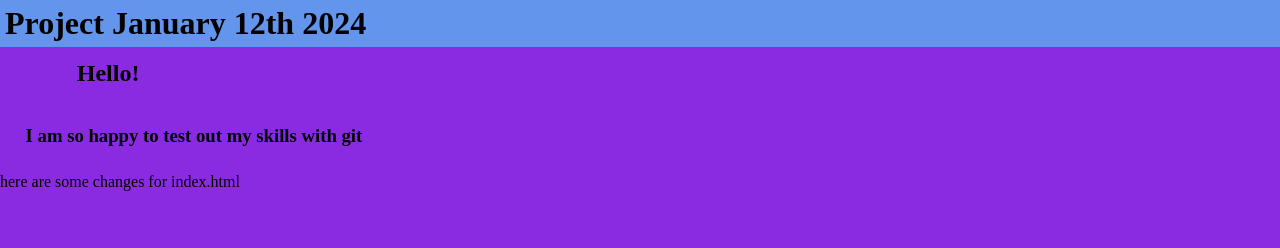
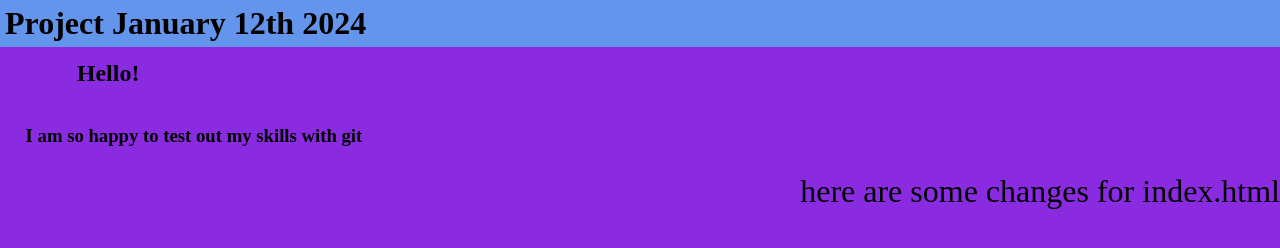
Before and after one commit to mbailey87/projectjan12, a plain HTML site: page index.html in a window 1280 px wide. Shown: the top 248 px of the page. Drawn offline with Linux system fonts and the light colour scheme.

Commit message:
updated css file

```diff
--- a/style.css
+++ b/style.css
@@ -21,4 +21,6 @@ h3 {
 p {
     display: flex;
     width: 100%;
+    justify-content: end;
+    font-size: xx-large;
 }
```
